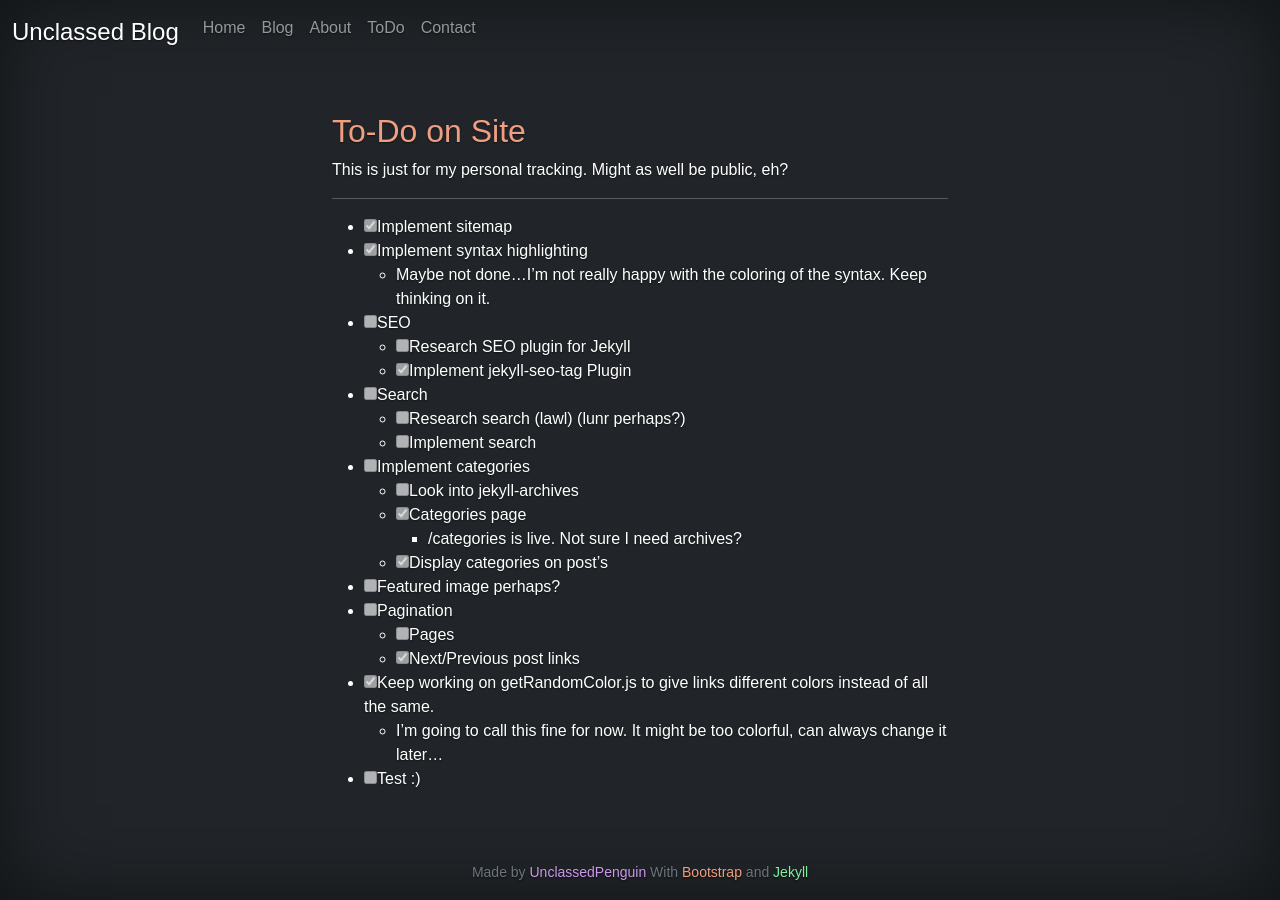
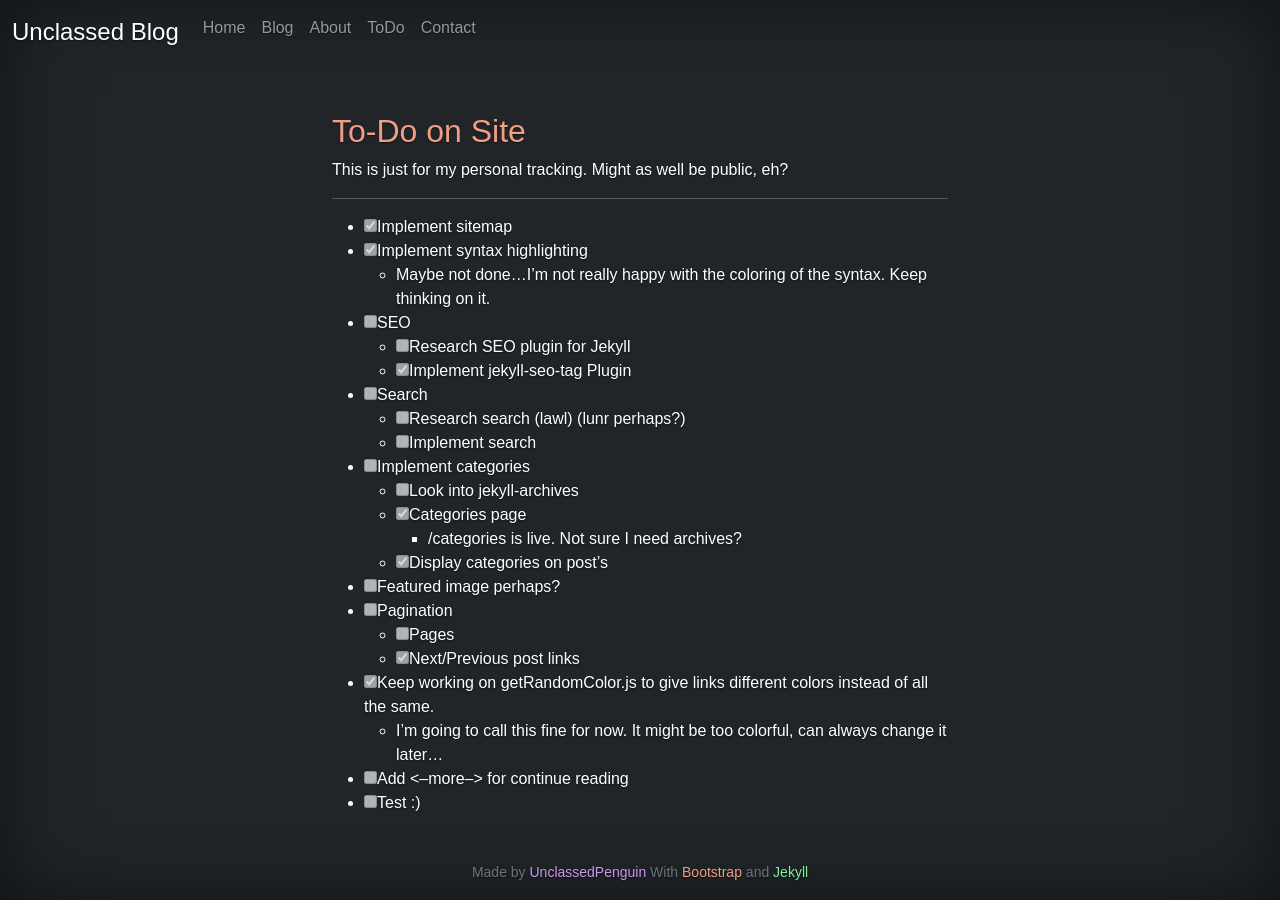
Before and after one commit to UnclassedPenguin/unclassedpenguin.github.io, a Jekyll site: the page built from todo.md, in a window 1280 px wide. Built offline with Jekyll 4.4.1, drawn with Linux system fonts in a browser that asks for light colours.

Commit message:
Update todo.md

```diff
--- a/todo.md
+++ b/todo.md
@@ -30,4 +30,5 @@ title: ToDo
 	- [x] Next/Previous post links
 - [x] Keep working on getRandomColor.js to give links different colors instead of all the same.
 	- I'm going to call this fine for now. It might be too colorful, can always change it later...
+- [ ] Add <--more--> for continue reading
 - [ ] Test :)
```
